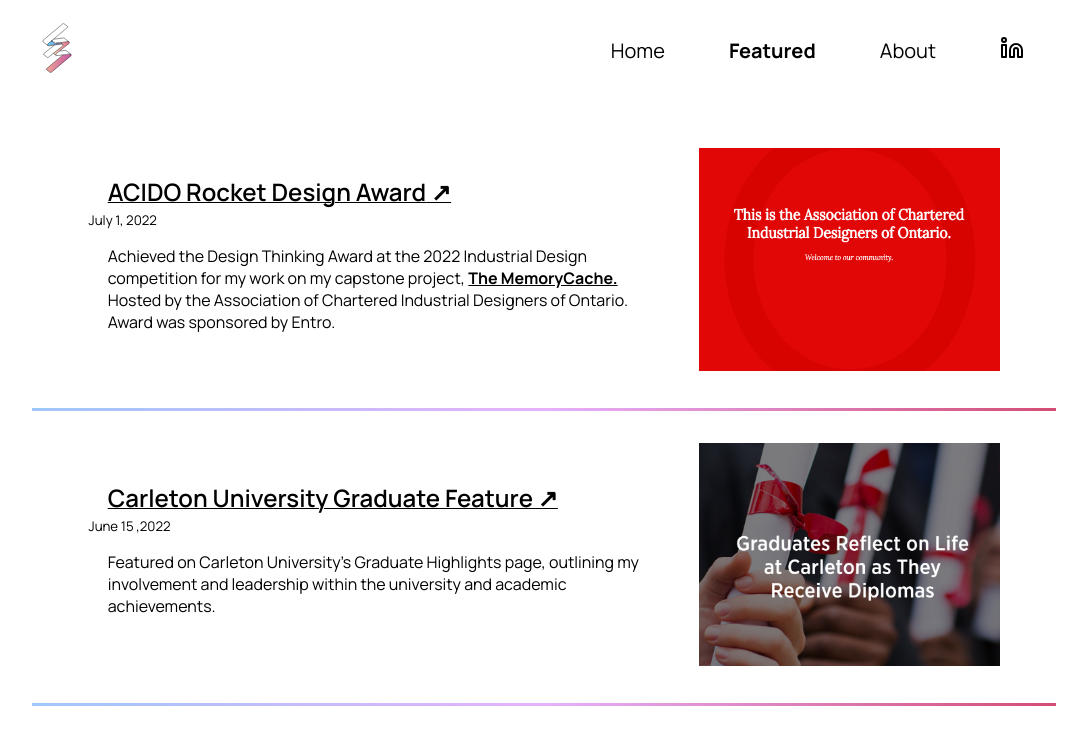
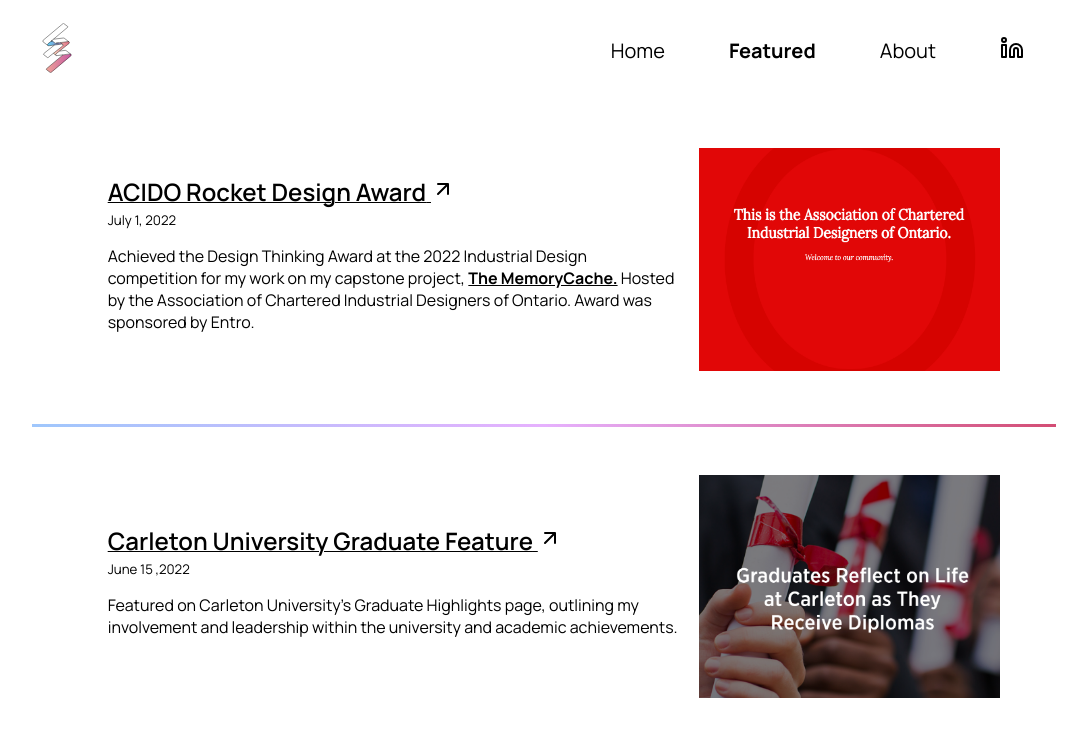
Before and after one commit to Elimists/sash-portfolio, a Next.js app: page /featured in a window 1280 px wide. Shown: the top 736 px of the page, without its empty margins (96-1183 px from the left). Built offline with nearby package versions, Linux system fonts and the light colour scheme.

Commit message:
Styling seems to be fixed for desktop date

```diff
--- a/components/pages/featured/FeaturedComponent.js
+++ b/components/pages/featured/FeaturedComponent.js
@@ -91,7 +91,7 @@ const FractionalComponent = ({featured}) => {
             transition={{ duration:(featured.id * loadRate ) }}
             >
             <div className={styles.text_div}>
-                <h1><a target="_href" href={featured.link}>{featured.title} &#8599;</a></h1>
+                <h1><a target="_href" href={featured.link}>{featured.title} <LinkArrow/></a></h1>
                 <h5>{featured.date}</h5>
                 {featured.description}
             </div>
@@ -117,3 +117,24 @@ const LongColorfulBottomBar = () => {
         <div className={styles.colorful_bottom_bar}/>
     )
 }
+
+
+function LinkArrow() {
+    return (
+      <svg
+        xmlns="http://www.w3.org/2000/svg"
+        width="24"
+        height="24"
+        fill="none"
+        viewBox="0 0 24 24"
+      >
+        <path
+          stroke="#000"
+          strokeLinecap="round"
+          strokeLinejoin="round"
+          strokeWidth="2"
+          d="M7 17L17 7M7 7h10v10"
+        ></path>
+      </svg>
+    );
+  }
--- a/styles/components/FeaturedComponent.module.css
+++ b/styles/components/FeaturedComponent.module.css
@@ -2,11 +2,12 @@
     display: flex;
     justify-content: center;
     align-items: center;
+    margin-bottom: 3rem;
+    margin-top: 3rem;
 }
 
 .text_div{
     max-width: 610px;
-    padding-right: 2rem;
 }
 
 .text_div > h1{
@@ -24,6 +25,8 @@
 .text_div > h5{
     margin: 0;
     font-weight: 400;
+    padding-left: 1.2rem;
+    padding-right: 1.2rem;
 }
 
 .text_div > p {
```
